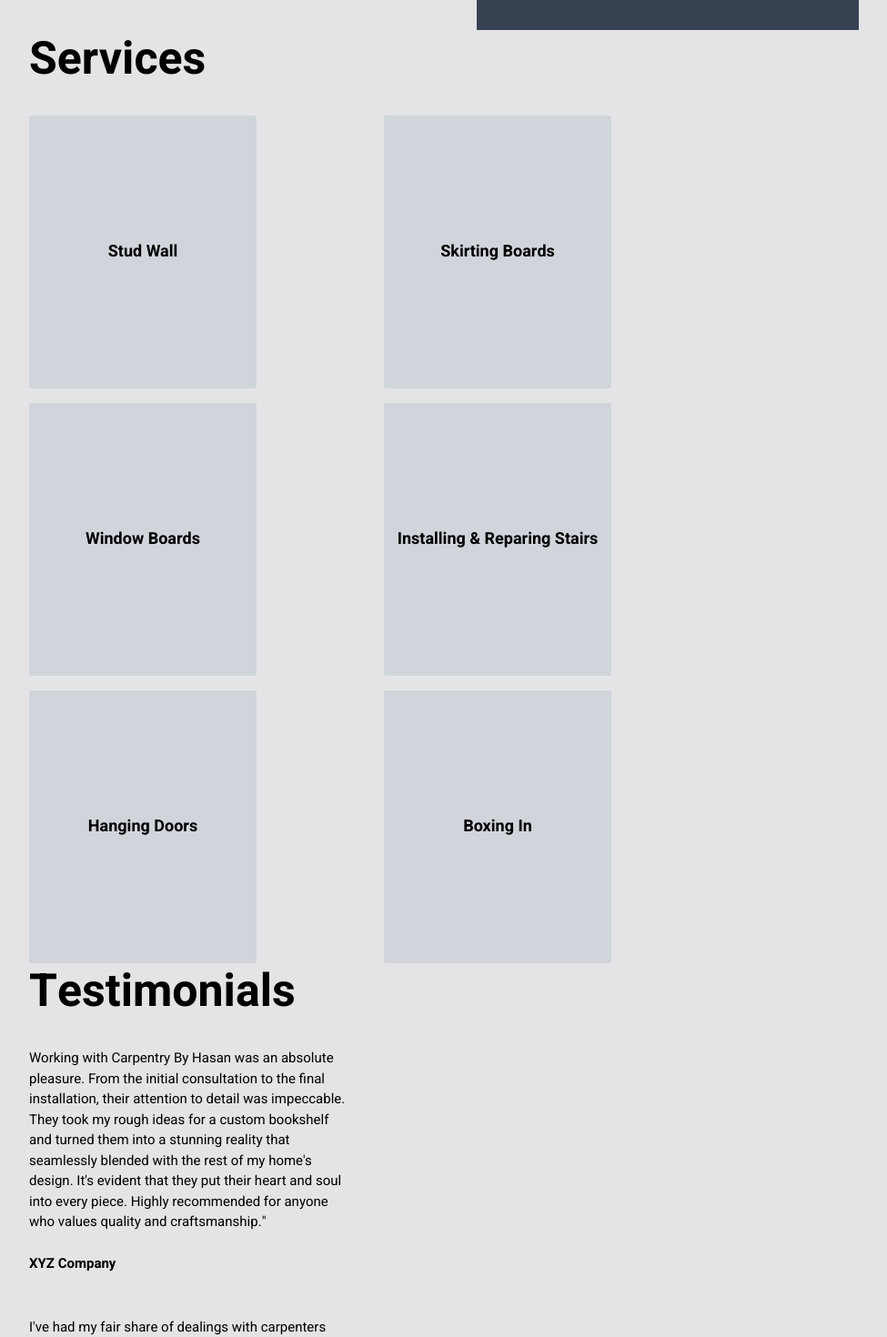
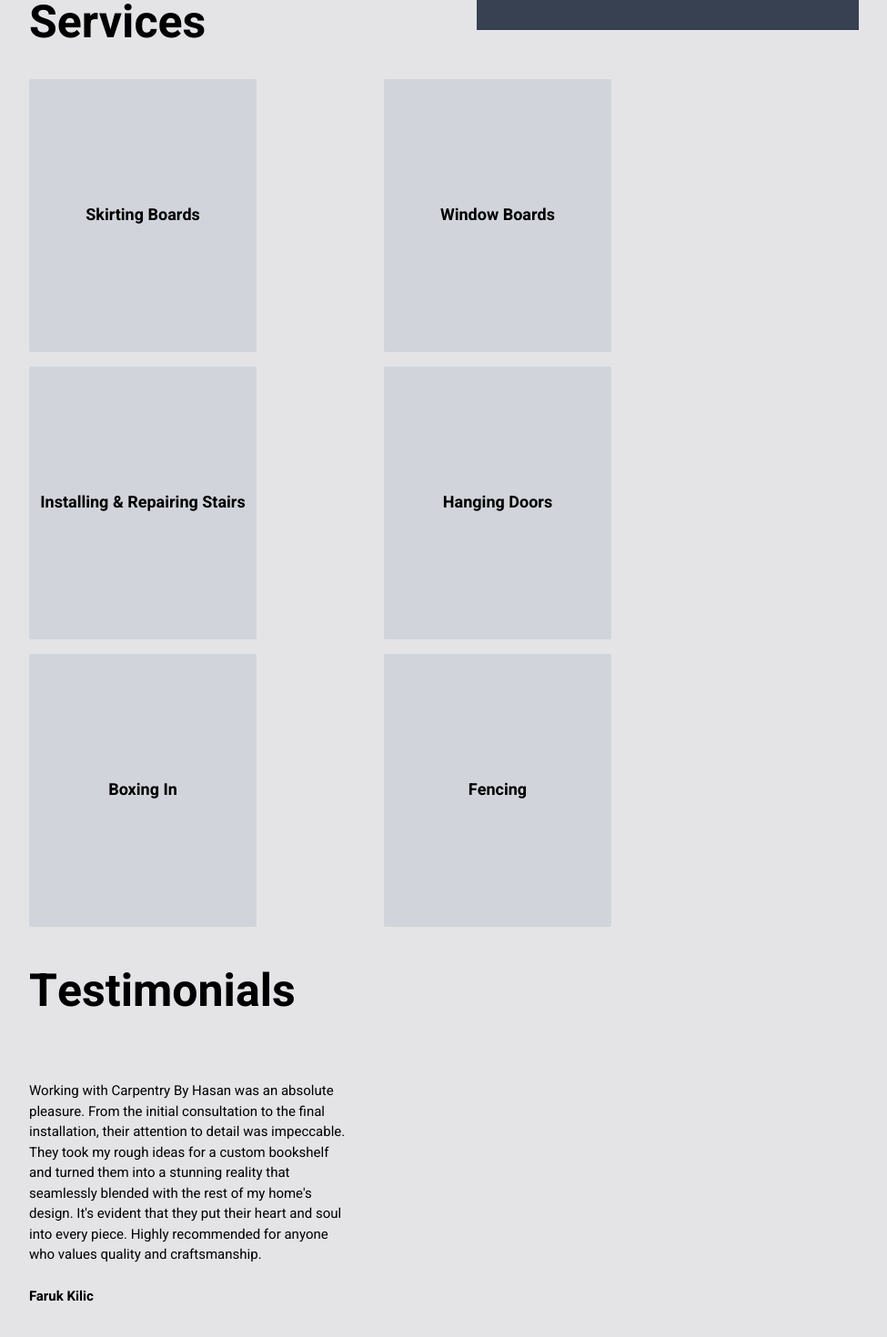
Before and after one commit to VahapCanDongel/carpentrybyhasan, a React (Vite) app: page / in a window 1280 px wide. Shown: the part 1229-2699 px from the top of the page at 91% size, without its empty margins (288-1263 px from the left). Built offline with nearby package versions, Linux system fonts and the light colour scheme.

Commit message:
Added modal and testimonial names

```diff
--- a/src/components/Navigation.jsx
+++ b/src/components/Navigation.jsx
@@ -1,13 +1,13 @@
 export default function Navigation() {
   return (
-    <div className="flex justify-center items-center w-1/2 p-4 sm:w-full gap-[500px] bg-zinc-200 sm:justify-between sm:gap-0">
+    <div className="flex justify-center items-center w-1/2 p-4 sm:w-full gap-[500px]  sm:justify-between sm:gap-0">
 
       <img src="https://i.ibb.co/9qtN66y/c03daa7a-df6e-4717-93b3-40ddb7aec2f0.jpg" className=" w-[100px] h-[100px] rounded-full p-2 object-cover" />
 
       <ul className="flex gap-8 items-center cursor-pointer sm:hidden text-xl">
         <li>About</li>
         <li>Services</li>
-        <li>Testimonlials</li>
+        <li>Testimonials</li>
         <li>Projects</li>
         <li className="bg-gray-200 p-2 rounded-sm">Contact</li>
       </ul>
--- /dev/null
+++ b/src/components/ServiceCard.jsx
@@ -0,0 +1,45 @@
+import { useState } from "react"
+
+export default function ServiceCard({ service_info, service_paragraph }) {
+    const [modalState, setModalState] = useState(false)
+    const toggleModal = () => {
+        setModalState(!modalState)
+    }
+
+    return (
+        <div>
+            <div className="bg-gray-300 w-[250px] sm:w-[400px] h-[300px] rounded-sm flex justify-center items-center text-[18px] font-bold xl:w-full lg:w-1/3 lg:h-[200px] lg:text-lg" onClick={toggleModal}>
+                {service_info}
+            </div>
+
+            {modalState && (
+                <div className="w-full h-screen flex justify-center items-center fixed top-0 left-0 z-50 bg-opacity-50 bg-black" >
+                    <div className="w-[800px]  bg-slate-100 sm:w-[400px] sm:h-[600px] flex flex-col p-10 rounded-md">
+                        <div className=" font-semibold text-[23px]">
+                            {service_info}
+                        </div>
+
+                        <div className="my-4 text-[18px]">
+                            {service_paragraph}
+                        </div>
+
+
+                        {/* <div className="w-[200px] ">
+                            <div className="font-semibold my-4">
+                                Sample Projects
+                            </div>
+                            <img src={service_image} className="rounded-md shadow-xl" />
+
+                        </div> */}
+
+
+                        <div className="bg-slate-400 p-2 w-[100px] text-center rounded-md ml-auto mt-auto font-semibold hover:bg-slate-300 cursor-pointer" onClick={toggleModal}>
+                            Close
+                        </div>
+                    </div>
+                </div>
+            )}
+
+        </div>
+    )
+}
--- /dev/null
+++ b/src/components/TestimonialCard.jsx
@@ -0,0 +1,11 @@
+export default function TestimonialCard({ testimonial_paragraph, user }) {
+    return (
+        <div className="w-[350px] h-[280px] rounded-sm flex flex-col justify-between items-center text-[15px]  sm:w-[400px] my-9">
+            <div>
+                {testimonial_paragraph}
+            </div>
+
+            <div className="mr-auto font-bold mt-4 mb-8">{user}</div>
+        </div>
+    )
+}
--- a/src/sections/Services.jsx
+++ b/src/sections/Services.jsx
@@ -1,3 +1,5 @@
+import ServiceCard from "../components/ServiceCard";
+
 export default function Services() {
     return (
         <div className="flex w-1/2 h-[700px] items-center justify-center my-20 flex-col sm:w-full sm:p-2 sm:mt-[370px]">
@@ -6,25 +8,20 @@ export default function Services() {
                 Services
             </div>
 
-            <div className="flex gap-4 mr-auto justify-between w-full mt-6 xl:flex-wrap lg:gap-2 sm:flex-col sm:justify-center sm:items-center flex-wrap">
-                <div className="bg-gray-300 w-[250px] sm:w-[400px] h-[300px] rounded-sm flex justify-center items-center text-[18px] font-bold xl:w-full lg:w-1/3 lg:h-[200px] lg:text-lg">
-                    Stud Wall
-                </div>
-                <div className="bg-gray-300 w-[250px] sm:w-[400px] h-[300px] rounded-sm flex justify-center items-center text-[18px] font-bold xl:w-full lg:w-1/3 lg:h-[200px] lg:text-lg">
-                    Skirting Boards
-                </div>
-                <div className="bg-gray-300 w-[250px] sm:w-[400px] h-[300px] rounded-sm flex justify-center items-center text-[18px] font-bold xl:w-full lg:w-1/3 lg:h-[200px] lg:text-lg">
-                    Window Boards
-                </div>
-                <div className="bg-gray-300 w-[250px] sm:w-[400px] h-[300px] rounded-sm flex justify-center items-center text-[18px] font-bold xl:w-full lg:w-1/3 lg:h-[200px] lg:text-lg">
-                    Installing  & Reparing Stairs
-                </div>
-                <div className="bg-gray-300 w-[250px] sm:w-[400px] h-[300px] rounded-sm flex justify-center items-center text-[18px] font-bold xl:w-full lg:w-1/3 lg:h-[200px] lg:text-lg">
-                    Hanging Doors
-                </div>
-                <div className="bg-gray-300 w-[250px] sm:w-[400px] h-[300px] rounded-sm flex justify-center items-center text-[18px] font-bold xl:w-full lg:w-1/3 lg:h-[200px] lg:text-lg">
-                    Boxing In
-                </div>
+            <div className="flex gap-4 mr-auto justify-between w-full mt-6 xl:flex-wrap lg:gap-2 sm:flex-col sm:justify-center sm:items-center flex-wrap mb-20">
+                <ServiceCard service_info={"Skirting Boards"} service_paragraph={"At Carpentry By Hasan, our skirting board services extend beyond mere installations. We view skirting boards as a blend of art and functionality. These elements, while often overlooked, create a clear boundary between your walls and flooring, offering protection against knocks and scuffs. Furthermore, they act as a decorative frame for your rooms, adding a touch of elegance and finishing. With the combination of top-quality materials, intricate designs, and our seasoned carpenters' expertise, we promise not only protection but an aesthetic uplift for your interiors."} />
+
+                <ServiceCard service_info={"Window Boards"} service_paragraph={"Window boards, a subtle yet significant part of your window's anatomy, are often the unsung heroes of interior aesthetics. At Carpentry By Hasan, we craft and fit window boards that complement the architectural essence of your home. Beyond aesthetics, these boards also provide a layer of insulation and prevent unwanted drafts. Each board is tailored to your window, ensuring a snug fit and a sleek finish, transforming ordinary ledges into stylish, functional platforms."} />
+
+                <ServiceCard service_info={"Installing & Repairing Stairs"} service_paragraph={"Stairs, whether they spiral in elegance or stretch out in a straight line, are the silent guides of a home, leading us from one space to another. Carpentry By Hasan recognizes the importance of safe, stylish, and sturdy stairs. We provide comprehensive stair solutions, from designing and installing new staircases to reviving and repairing older ones. Our meticulous attention to detail ensures each step is perfect, making every ascent and descent a pleasure."} />
+
+                <ServiceCard service_info={"Hanging Doors"} service_paragraph={"Doors are gateways to spaces, guarding privacy and echoing the design language of a home. At Carpentry By Hasan, hanging doors is a craft mastered with precision and care. From the initial measurements to the final touches, we ensure that each door swings or slides seamlessly, with hinges and handles complementing the door's character. We pride ourselves on installing doors that aren’t just functional barriers but integral design elements of your home's decor."} />
+
+                <ServiceCard service_info={"Boxing In"} service_paragraph={"Unsightly pipes and wires can disrupt the harmony of a room's design. Carpentry By Hasan's 'Boxing In' service is the answer to this challenge. We design custom covers, not just to hide these elements, but to ensure they align with the room’s aesthetics. Our crafted boxes integrate effortlessly with your interior, turning potential eyesores into stylish or invisible features. This service reflects our belief that every corner of your home deserves thoughtful design."} />
+
+                <ServiceCard service_info={"Fencing"} service_paragraph={"A home's exterior speaks volumes, and a well-crafted fence is its defining punctuation. Carpentry By Hasan offers fencing solutions that are not just barriers but statements. Using a variety of materials and designs, from classic picket fences to modern geometric patterns, we tailor each fence to the landscape and architecture it surrounds. Beyond beauty, our fences are built to stand the test of time, promising durability against the elements and security for your property."} />
+
+
             </div>
 
         </div>
--- a/src/sections/Testimonials.jsx
+++ b/src/sections/Testimonials.jsx
@@ -1,3 +1,5 @@
+import TestimonialCard from "../components/TestimonialCard";
+
 export default function Testimonials() {
     return (
         <div className="flex w-1/2 items-center justify-center my-20 flex-col mx-auto sm:w-full sm:p-2 sm:mt-[370px]">
@@ -7,39 +9,16 @@ export default function Testimonials() {
             </div>
 
             <div className="flex flex-wrap gap-4 mr-auto justify-between sm:justify-center w-full mt-6">
-                <div className="w-[350px] h-[280px] rounded-sm flex flex-col justify-between items-center text-[15px]  sm:w-[400px]">
-                    <div>
-                        Working with Carpentry By Hasan was an absolute pleasure. From the initial consultation to the final installation, their attention to detail was impeccable. They took my rough ideas for a custom bookshelf and turned them into a stunning reality that seamlessly blended with the rest of my home's design. It's evident that they put their heart and soul into every piece. Highly recommended for anyone who values quality and craftsmanship."
 
-                    </div>
+                <TestimonialCard testimonial_paragraph={"Working with Carpentry By Hasan was an absolute pleasure. From the initial consultation to the final installation, their attention to detail was impeccable. They took my rough ideas for a custom bookshelf and turned them into a stunning reality that seamlessly blended with the rest of my home's design. It's evident that they put their heart and soul into every piece. Highly recommended for anyone who values quality and craftsmanship."} user={"Faruk Kilic"} />
 
-                    <div className="mr-auto font-bold mt-4 mb-8">XYZ Company</div>
+                <TestimonialCard testimonial_paragraph={"I've had my fair share of dealings with carpenters over the years, but none have stood out quite like Carpentry By Hasan. Their team's dedication to preserving the authenticity of our heritage home while infusing modern touches was remarkable. They respected the history, yet weren’t afraid to innovate. Our newly restored wooden staircase is a testament to their skill and dedication."} user={"Idris Bilen"} />
+
+                <TestimonialCard testimonial_paragraph={"Having Carpentry By Hasan craft a custom dining table for our family was a decision we’ll always cherish. It’s not just a piece of furniture; it’s a piece of art. Every dinner, every family gathering, we’re reminded of the craftsmanship and love that went into it. They took the time to understand our needs and preferences, resulting in a centerpiece that will be in our family for generations."} user={"David Barnes"} />
+
+                <TestimonialCard testimonial_paragraph={" We hired Carpentry By Hasan for a complete kitchen overhaul, and they exceeded all our expectations. Every drawer, cabinet, and shelf was meticulously planned and executed. Their understanding of wood, its nuances, and how it interacts in a living space is unparalleled. Now, our kitchen isn't just a place to cook; it's the heart of our home, all thanks to their exceptional work."} user={"Ian Kell"} />
 
 
-                </div>
-                <div className="w-[350px] h-[280px] rounded-sm flex flex-col justify-between items-center text-[15px] sm:w-[400px]">
-                    <div>
-                        I've had my fair share of dealings with carpenters over the years, but none have stood out quite like Carpentry By Hasan. Their team's dedication to preserving the authenticity of our heritage home while infusing modern touches was remarkable. They respected the history, yet weren’t afraid to innovate. Our newly restored wooden staircase is a testament to their skill and dedication.
-                    </div>
-
-                    <div className="mr-auto font-bold mt-4 mb-8">XYZ Company</div>
-                </div>
-
-                <div className="w-[350px] h-[280px] rounded-sm flex flex-col justify-between items-center text-[15px] mt-8 sm:w-[400px]">
-                    <div>
-                        Having Carpentry By Hasan craft a custom dining table for our family was a decision we’ll always cherish. It’s not just a piece of furniture; it’s a piece of art. Every dinner, every family gathering, we’re reminded of the craftsmanship and love that went into it. They took the time to understand our needs and preferences, resulting in a centerpiece that will be in our family for generations.
-                    </div>
-
-                    <div className="mr-auto font-bold mt-4 mb-8">XYZ Company</div>
-
-
-                </div>
-                <div className="w-[350px] h-[280px] rounded-sm flex flex-col justify-between items-center text-[15px] mt-8 sm:w-[400px]">
-                    <div>
-                        We hired Carpentry By Hasan for a complete kitchen overhaul, and they exceeded all our expectations. Every drawer, cabinet, and shelf was meticulously planned and executed. Their understanding of wood, its nuances, and how it interacts in a living space is unparalleled. Now, our kitchen isn't just a place to cook; it's the heart of our home, all thanks to their exceptional work.
-                    </div>
-                    <div className="mr-auto font-bold mt-4 mb-8">XYZ Company</div>
-                </div>
             </div>
 
 
```
